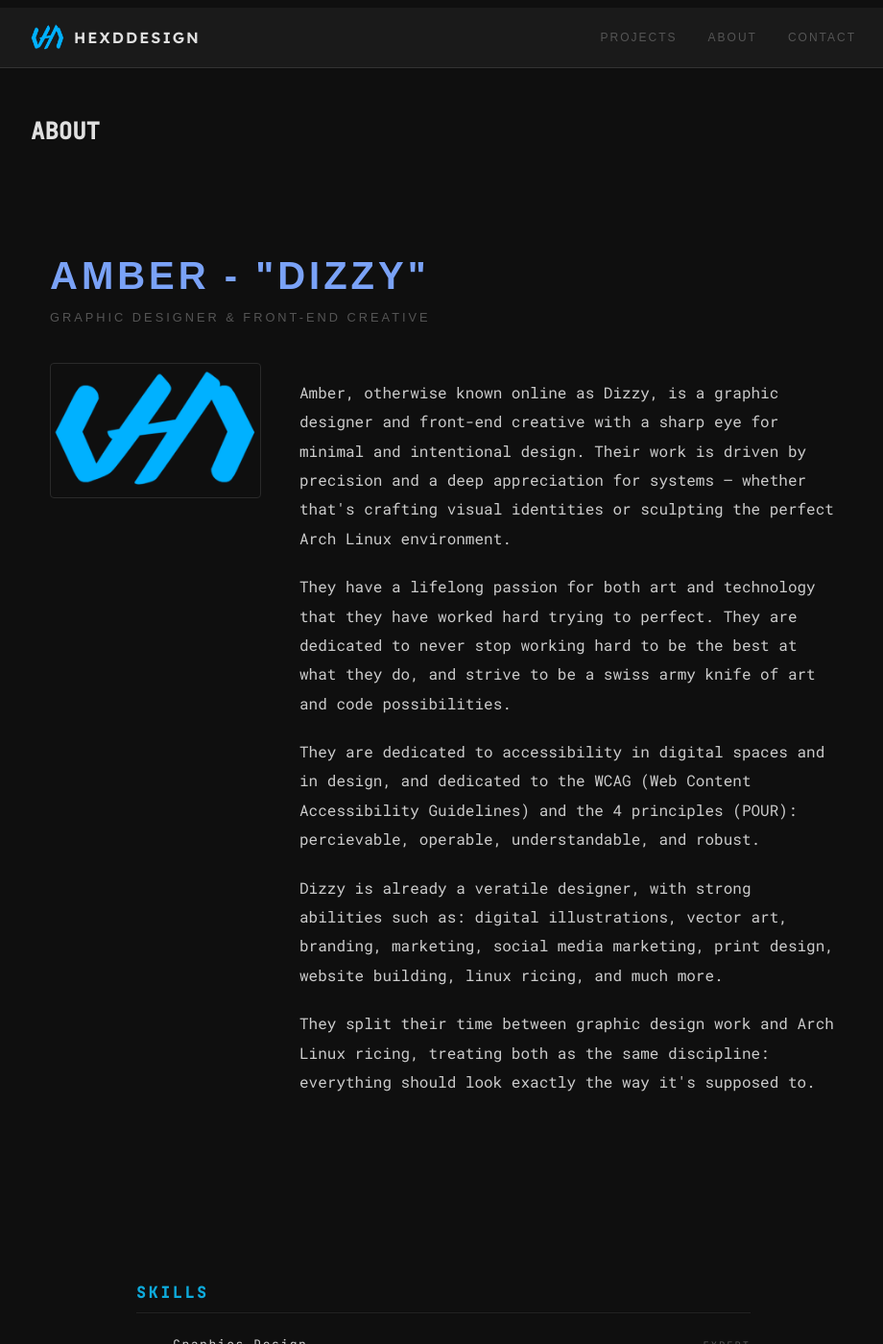
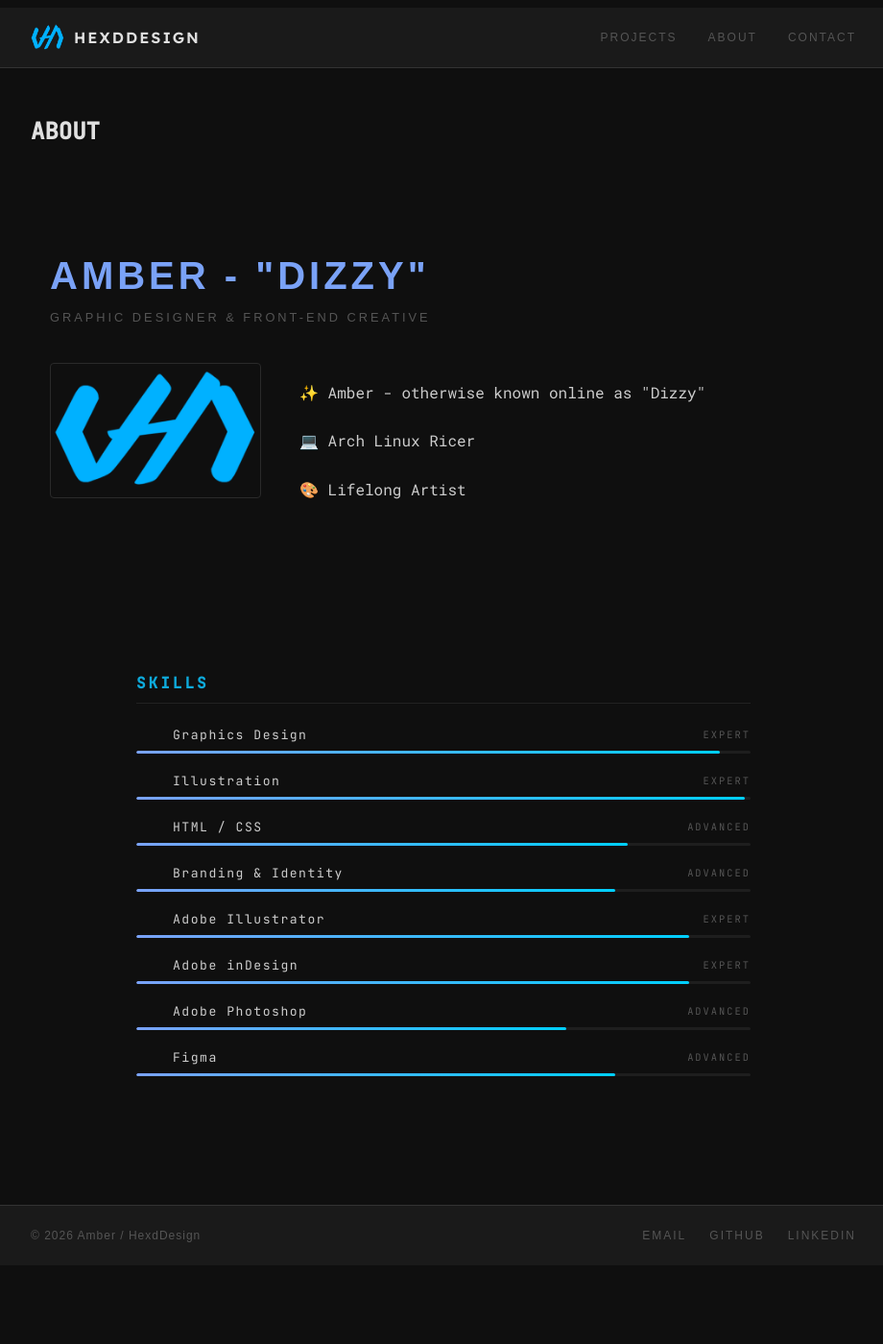
Before and after one commit to HexdDesign/hexddesign.github.io, a Jekyll site: the page built from about.markdown, in a window 1280 px wide and 1400 px high. Shown: the whole window at 96% size, without its empty margins (178-1098 px from the left). Built offline with Jekyll 4.4.1, drawn with Linux system fonts in a browser that asks for light colours; some web fonts are replaced.

Commit message:
Simplify about section with concise introduction
Removed detailed bio and replaced it with a concise introduction highlighting key attributes.

```diff
--- a/about.markdown
+++ b/about.markdown
@@ -12,11 +12,9 @@ permalink: /about/
   <div class="about-top">
     <img src="/assets/images/Hexd.png" class="about-avatar"/>
     <div class="about-bio">
-        <p>Amber, otherwise known online as Dizzy, is a graphic designer and front-end creative with a sharp eye for minimal and intentional design. Their work is driven by precision and a deep appreciation for systems — whether that's crafting visual identities or sculpting the perfect Arch Linux environment.</p>
-        <p>They have a lifelong passion for both art and technology that they have worked hard trying to perfect. They are dedicated to never stop working hard to be the best at what they do, and strive to be a swiss army knife of art and code possibilities.</p>
-        <p>They are dedicated to accessibility in digital spaces and in design, and dedicated to the WCAG (Web Content Accessibility Guidelines) and the 4 principles (POUR): percievable, operable, understandable, and robust.</p>
-        <p>Dizzy is already a veratile designer, with strong abilities such as: digital illustrations, vector art, branding, marketing, social media marketing, print design, website building, linux ricing, and much more.</p>
-        <p>They split their time between graphic design work and Arch Linux ricing, treating both as the same discipline: everything should look exactly the way it's supposed to.</p> <br>
+        <p>✨ Amber - otherwise known online as "Dizzy"</p>
+      <p>💻 Arch Linux Ricer</p>
+      <p>🎨 Lifelong Artist</p>
       </div>
     </div>
   </div>
```
